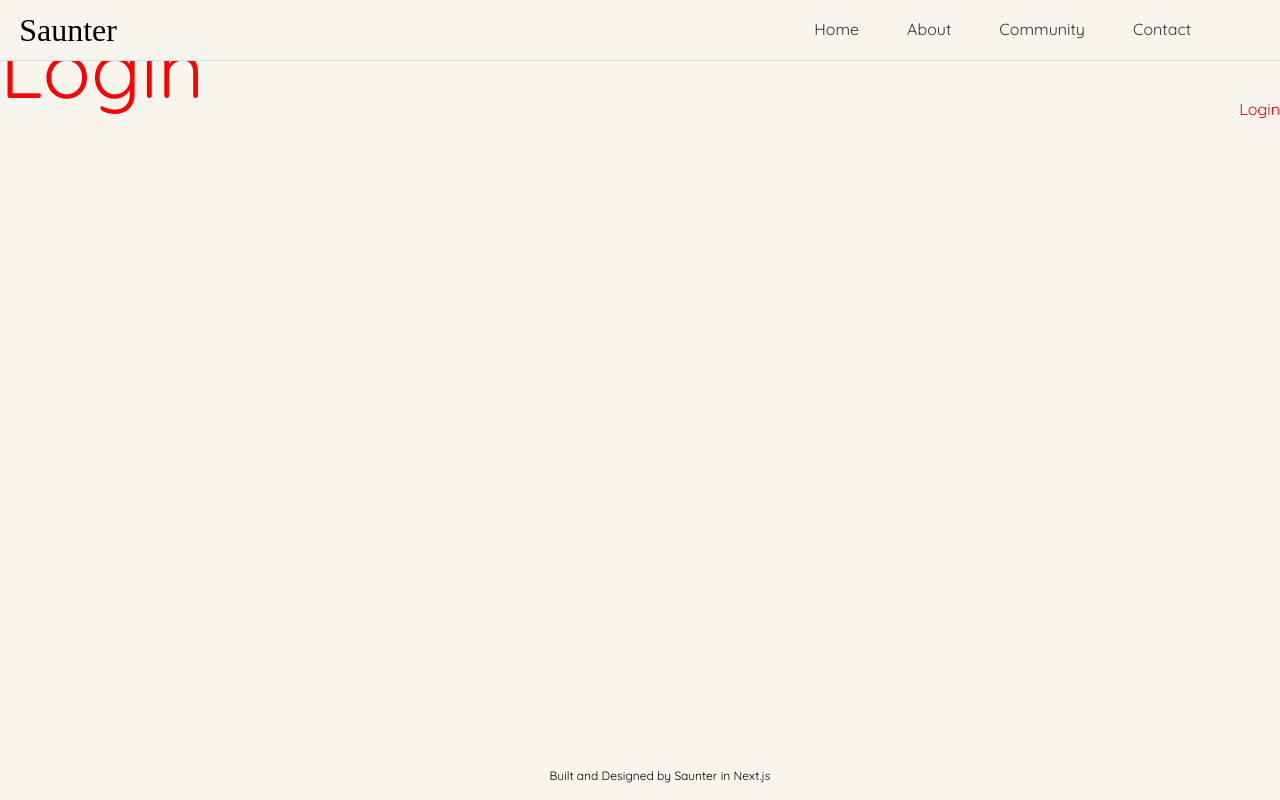
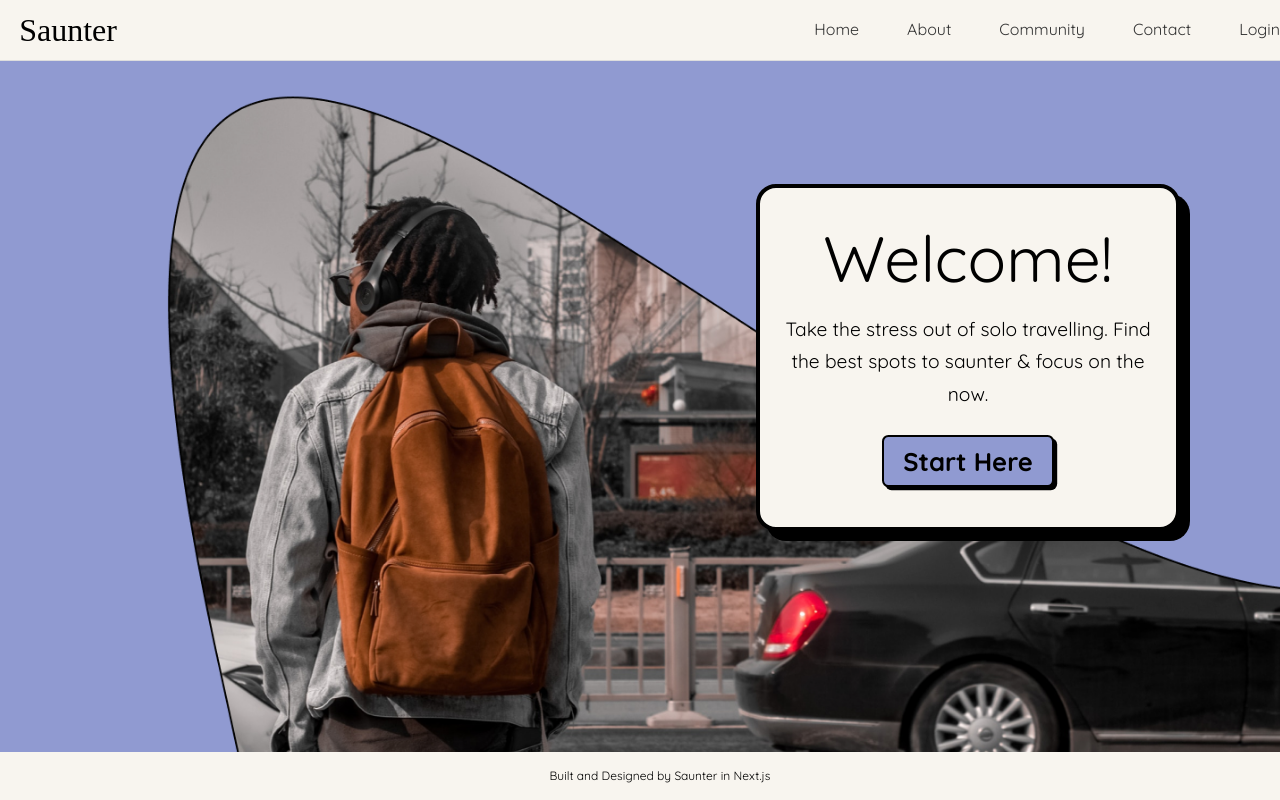
Before and after one commit to ffjaervik/saunter-front-end, a Next.js app: page / in a window 1280 px wide. Built offline with nearby package versions, Linux system fonts and the light colour scheme; no server answers; a web font is replaced by a local one.

Commit message:
style: restyled login & logout button in navbar (work in progress)

```diff
--- a/components/Navbar.js
+++ b/components/Navbar.js
@@ -27,17 +27,17 @@ const Navbar = () => {
 			</Link>
 			{error && <div>{error.message}</div>}
 			{user && (
-				<div className='loginwelcome'>
+				<div >
 					<button>
 						{' '}
-						Welcome {user.name}! <a href='/api/auth/logout'>Logout</a>{' '}
+						Welcome {user.name}! <Link href='/api/auth/logout'>Logout</Link>{' '}
 					</button>
 				</div>
 			)}
 			{!user && (
-				<a className='loginbutton' href='/api/auth/login'>
+				<Link href='/api/auth/login'>
 					Login
-				</a>
+				</Link>
 			)}
 		</nav>
 	)
--- a/pages/index.js
+++ b/pages/index.js
@@ -11,51 +11,51 @@ export default function Home() {
 
 	//Refactor code to fit with homepage and navbar
 
-	const { user, error, isLoading } = useUser();
+// 	const { user, error, isLoading } = useUser();
 
-  if (isLoading) return <div>Loading...</div>;
-  if (error) return <div>{error.message}</div>;
+//   if (isLoading) return <div>Loading...</div>;
+//   if (error) return <div>{error.message}</div>;
 
-  if (user) {
-    return (
-      <div className="loginwelcome">
-        Welcome {user.name}! <a href="/api/auth/logout">Logout</a>
-      </div>
-    );
+//   if (user) {
+//     return (
+//       <div className="loginwelcome">
+//         Welcome {user.name}! <a href="/api/auth/logout">Logout</a>
+//       </div>
+//     );
+//   }
+
+//   return <a className="loginbutton" href="/api/auth/login">Login</a>;
+// }
+
+	return (
+		<div className={styles.homepage__container}>
+			<Head>
+				<title>Saunter | Home</title>
+			</Head>
+			<div>
+				<Image
+					className={styles.landingimage}
+					src={background}
+					alt='homepage image'
+					layout='fill'
+					objectFit='cover'
+					objectPosition='center'
+				/>
+				<div className={styles.homepage}>
+					<div className={styles.welcomecard}>
+						<h1 className={styles.text}>Welcome!</h1>
+						<h4 className={styles.text}>
+							Take the stress out of solo travelling. Find the best spots to
+							saunter & focus on the now.
+						</h4>
+						<Link href='/get-started'>
+							<button className={styles.homepagebtn} height='10vh' width='10vw'>
+								Start Here
+							</button>
+						</Link>
+					</div>
+				</div>
+			</div>
+		</div>
+  )
   }
-
-  return <a className="loginbutton" href="/api/auth/login">Login</a>;
-}
-
-// 	return (
-// 		<div className={styles.homepage__container}>
-// 			<Head>
-// 				<title>Saunter | Home</title>
-// 			</Head>
-// 			<div>
-// 				<Image
-// 					className={styles.landingimage}
-// 					src={background}
-// 					alt='homepage image'
-// 					layout='fill'
-// 					objectFit='cover'
-// 					objectPosition='center'
-// 				/>
-// 				<div className={styles.homepage}>
-// 					<div className={styles.welcomecard}>
-// 						<h1 className={styles.text}>Welcome!</h1>
-// 						<h4 className={styles.text}>
-// 							Take the stress out of solo travelling. Find the best spots to
-// 							saunter & focus on the now.
-// 						</h4>
-// 						<Link href='/get-started'>
-// 							<button className={styles.homepagebtn} height='10vh' width='10vw'>
-// 								Start Here
-// 							</button>
-// 						</Link>
-// 					</div>
-// 				</div>
-// 			</div>
-// 		</div>
-//
-//
```
